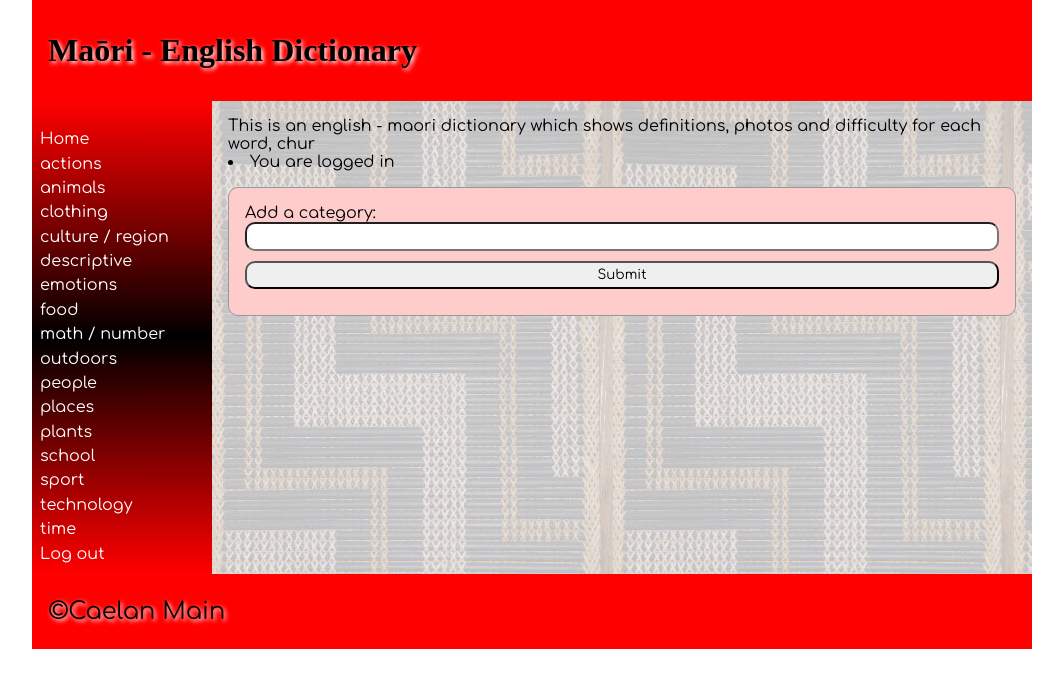
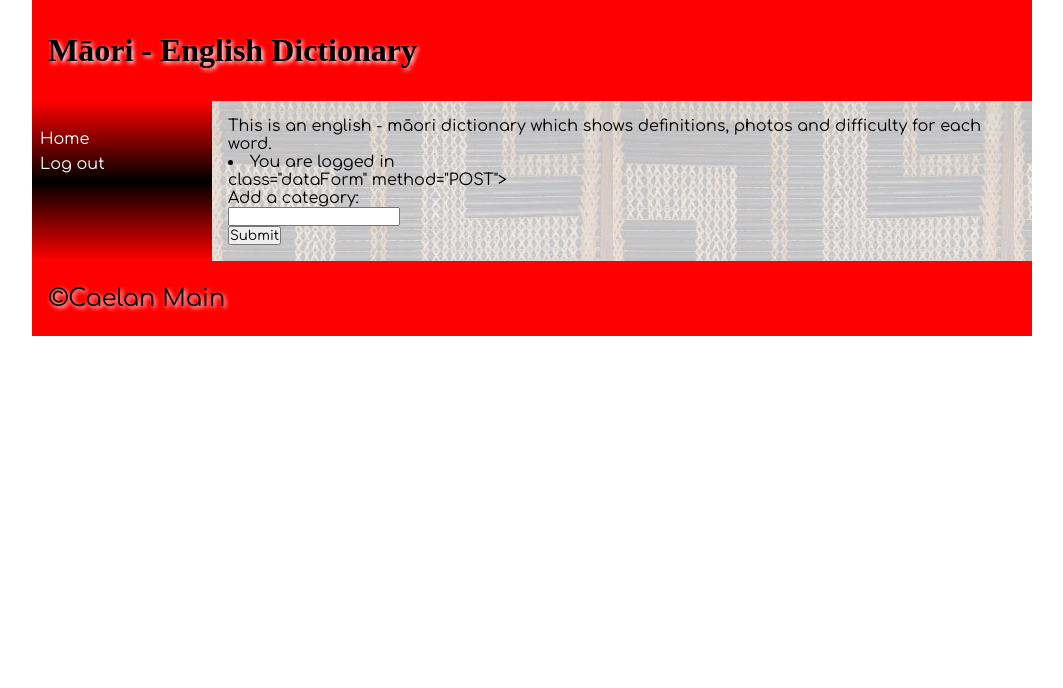
Before and after one commit to CommunistPear/maoridictionary, a Flask app: page / in a window 1280 px wide. Shown: the top 688 px of the page, without its empty margins (108-1171 px from the left). Run offline with Flask 2, Linux system fonts and the light colour scheme; a user stored in the database is signed in; data comes from the database, SQL or seed files in the repository; both versions use the stored data as it was after the commit; data that the repository does not hold is empty; some web fonts are replaced.

Commit message:
8/07/21 11:10

```diff
--- a/app.py
+++ b/app.py
@@ -3,7 +3,8 @@
 from sqlite3 import Error
 from flask_bcrypt import Bcrypt
 
-DB_NAME = "C:/Users/17075/OneDrive - Wellington College/Technology/DTS/Y13/Maori Dictionary/Maori Dictionary/dictionary.db"
+DB_NAME = 'C:/Users/17075/OneDrive - Wellington College/Technology/DTS/Y13/Maori Dictionary/Maori ' \
+          'Dictionary/dictionary.db '
 app = Flask(__name__)
 
 bcrypt = Bcrypt(app)
@@ -135,7 +136,21 @@
     return render_template('home.'
                            'html', logged_in=is_logged_in(), categories=fetch_categories())
 
+    category = request.form.get('category_name').strip().title()
 
+    con = create_connection(DB_NAME)
+
+    query = "INSERT INTO category (category_name) " \
+            "VALUES(?)"
+
+    cur = con.cursor()  # You need this line next
+    try:
+        cur.execute(query, categoty_name)  # this line actually executes the query
+    except sqlite3.IntegrityError:
+        return redirect('/signup?error=Email+is+already+used')
+
+    con.commit()
+    con.close()
 
 
 @app.route('/categories/<cat_id>')
--- a/templates/home.html
+++ b/templates/home.html
@@ -1,14 +1,14 @@
 {% extends 'base.html' %}
 
-{% block title %}Maōri Dictionary | Home{% endblock %}
+{% block title %}Māori Dictionary | Home{% endblock %}
 
-{% block heading %}Maōri - English Dictionary{% endblock %}
+{% block heading %}Māori - English Dictionary{% endblock %}
 
 {% block main %}
-This is an english - maori dictionary which shows definitions, photos and difficulty for each word, chur
+This is an english - māori dictionary which shows definitions, photos and difficulty for each word.
 {% if logged_in %}
     <li>You are logged in</li>
-        <form class="dataForm" method="POST">
+        <form> class="dataForm" method="POST">
     <div class="form-group">
             <div class="form-label"><label for="category">Add a category:</label></div>
             <div class="form-element"><input name="category" id="category" type="category"></div>
@@ -16,6 +16,7 @@
     <div class="form-group">
         <div class="form-element"><input type="submit"></div>
     </div>
+    </form>
 
 {% else %}
     <li>Create an account or log in to access all aspects on the dictionary</li>
```
Also changed, not shown: dictionary.db.
